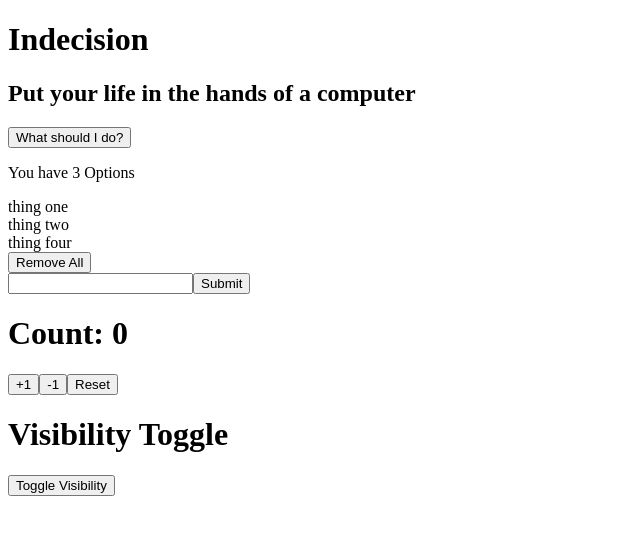
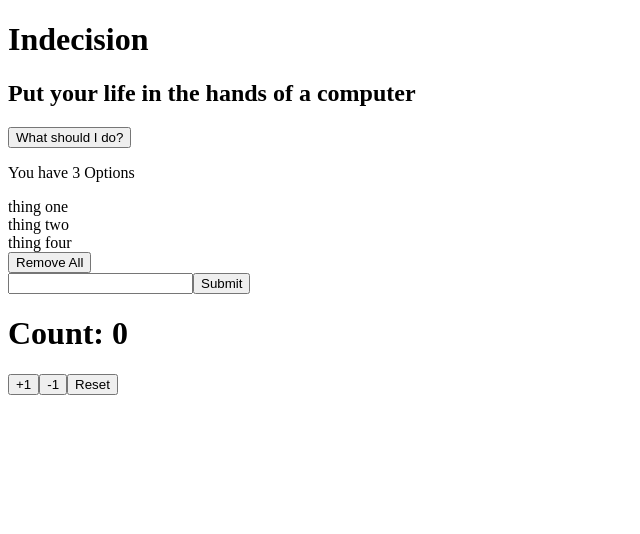
Before and after one commit to AlexLewis10/indeicision, a React (Create React App) app: page / in a window 1280 px wide. Shown: the top 534 px of the page, without its empty margins (0-640 px from the left). Built offline with nearby package versions, Linux system fonts and the light colour scheme.

Commit message:
Remove visibility component from home render

```diff
--- a/src/components/home.js
+++ b/src/components/home.js
@@ -4,7 +4,6 @@ import Action from './action'
 import Options from './options'
 import AddOption from './addOption'
 import Counter from './counter'
-import Visibility from '../Fun/visibility'
 
 export class Home extends Component {
   render() {
@@ -18,7 +17,6 @@ export class Home extends Component {
         <Options options={options}/>
         <AddOption />
         <Counter />
-        <Visibility />
       </div>
     )
   }
```
